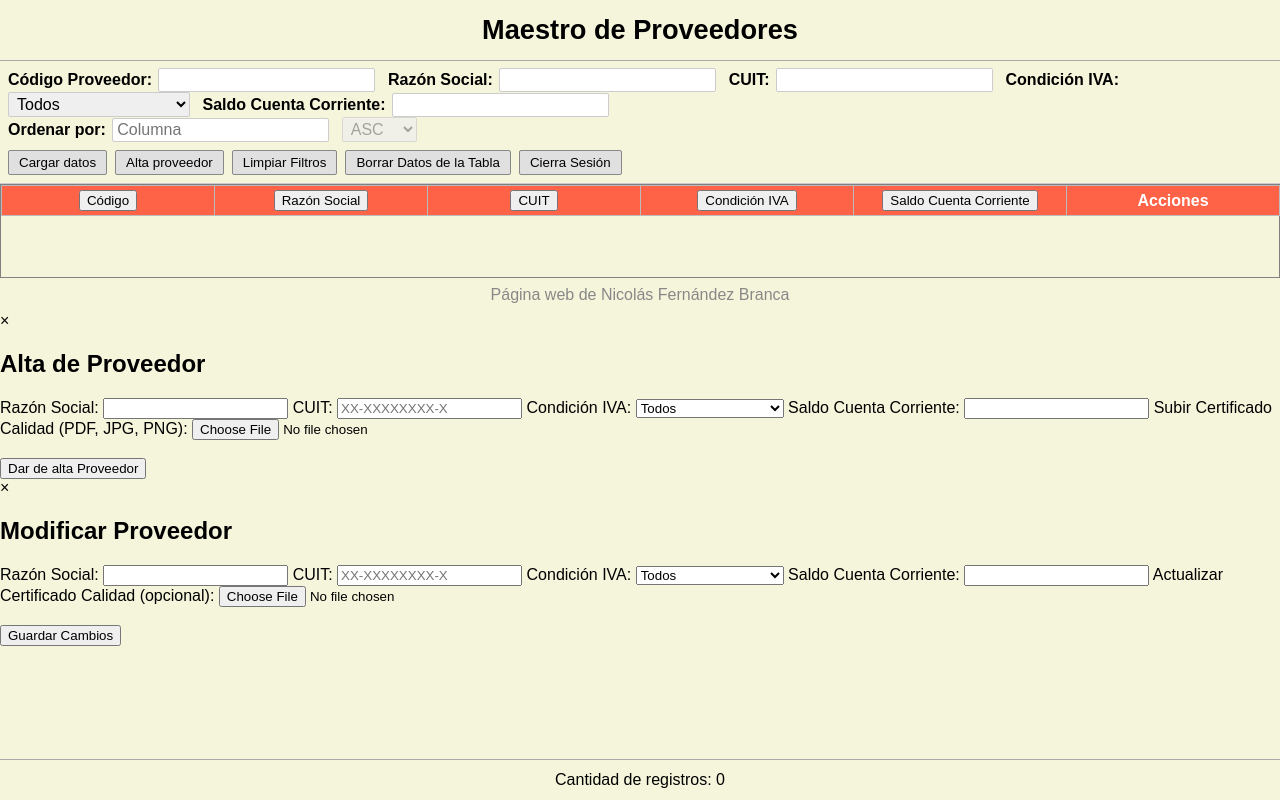
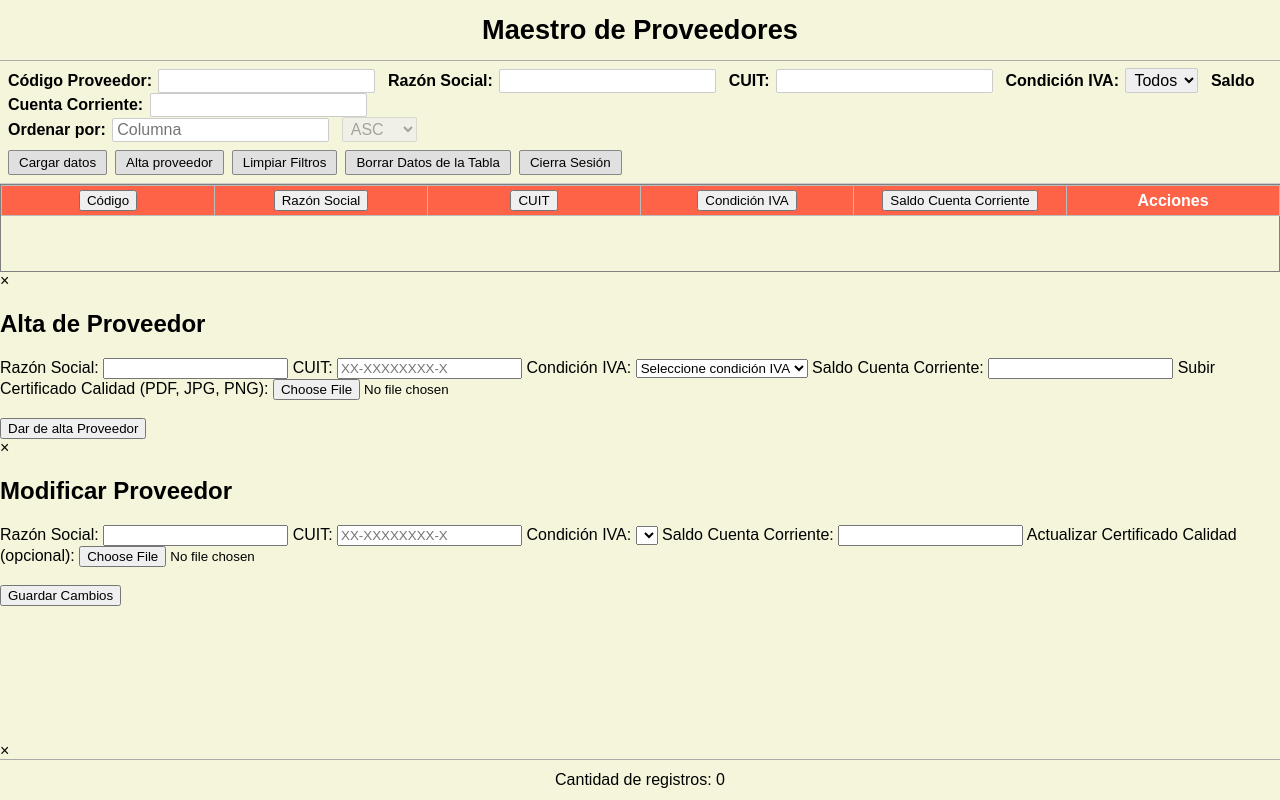
Before and after one commit to NicolasBranca/ProgramacionEnAmbienteDeRedes, a PHP site: page /Php/sesion/app_modulo1/index.php in a window 1280 px wide. Run offline with PHP 8.4, Linux system fonts and the light colour scheme; a user stored in the database is signed in; data comes from the database, SQL or seed files in the repository; lists and menus that the app fills with data are empty.

Commit message:
ajustes css

```diff
--- a/Php/sesion/app_modulo1/index.php
+++ b/Php/sesion/app_modulo1/index.php
@@ -34,9 +34,9 @@ header h1 {
 main {
     display: flex;
     flex-direction: column;
-    height: calc(100vh - 60px); /* Solo resta el header */
+    height: calc(100vh - 60px - 40px); /* Resta header y footer */
     padding-top: 60px;
-    /* Quitar padding-bottom para que el contenido llegue hasta el footer */
+    /* Elimina cualquier padding-bottom */
     min-height: 0;
 }
 .filtros-container {
@@ -81,6 +81,7 @@ main {
     background: #f5f5dc;
     display: flex;
     flex-direction: column;
+    height: 100%;
 }
 #tablaProveedores {
     width: 100%;
@@ -108,6 +109,9 @@ main {
     min-height: 0;
     overflow-y: auto;
     width: 100%;
+    /* Elimina cualquier margin o padding extra */
+    margin: 0;
+    padding: 0;
 }
 #tablaProveedores thead, #tablaProveedores tfoot {
     display: table;
@@ -202,9 +206,6 @@ footer {
                 <!-- La tabla inicia vacía -->
             </tbody>
         </table>
-        <div style="flex:0 0 auto; text-align:center; color:#888; font-size:1em; padding:8px 0;">
-            Página web de Nicolás Fernández Branca
-        </div>
     </div>
 
     <!-- Modal Alta Proveedor -->
@@ -440,57 +441,53 @@ $(document).ready(function () {
             if (confirm('¿Estás seguro de que deseas eliminar este proveedor?')) {
                 $.ajax({
                     url: 'eliminar_proveedor.php',
-                    method: 'POST',
-                    data: { CodProveedor: CodProveedor },
-                    success: function (response) {
-                        const res = JSON.parse(response);
                         if (res.status === 'success') {
                             $('tr[data-id="' + CodProveedor + '"]').remove();
                             alert(res.message);
                         } else {
                             alert('Error: ' + res.message);
-                        }
-                    },
+                        }) {
+                    },s = JSON.parse(response);
                     error: function () {
-                        alert('Error al conectar con el servidor.');
-                    }
+                        alert('Error al conectar con el servidor.');   $('tr[data-id="' + CodProveedor + '"]').remove();
+                    }      alert(res.message);
                 });
             }
-        });
-    }
-
-    $('.close').on('click', function () {
-        $('#modalModificar').fadeOut();
-    });
+        });   }
+    } },
+       error: function () {
+    $('.close').on('click', function () {             alert('Error al conectar con el servidor.');
+        $('#modalModificar').fadeOut();               }
+    });                });
 
     $('#modificarProveedorForm').on('submit', function (event) {
         event.preventDefault();
         const formData = new FormData(this);
 
-        $.ajax({
+        $.ajax({deOut();
             url: 'modificar_proveedor.php',
             method: 'POST',
-            data: formData,
+            data: formData,rProveedorForm').on('submit', function (event) {
             contentType: false,
-            processData: false,
+            processData: false,w FormData(this);
             success: function (response) {
                 alert('Proveedor modificado exitosamente');
-                $('#modalModificar').hide();
+                $('#modalModificar').hide();veedor.php',
             },
             error: function () {
                 alert('Error al modificar el proveedor.');
-            }
-        });
-    });
-
-    $('#altaDato').on('click', function () {
-        $('#modalAlta').show();
-    });
+            }ocessData: false,
+        });esponse) {
+    });;
+   $('#modalModificar').hide();
+    $('#altaDato').on('click', function () { },
+        $('#modalAlta').show();     error: function () {
+    });                alert('Error al modificar el proveedor.');
 
     $('.close').on('click', function () {
         $('#modalAlta').hide();
     });
-
+) {
     $('#altaProveedorForm').on('submit', function (event) {
         event.preventDefault();
         const formData = new FormData(this);
@@ -498,20 +495,23 @@ $(document).ready(function () {
         $.ajax({
             url: 'alta_proveedor.php',
             method: 'POST',
-            data: formData,
+            data: formData,eedorForm').on('submit', function (event) {
             contentType: false,
-            processData: false,
+            processData: false,w FormData(this);
             success: function (response) {
                 alert('Proveedor dado de alta exitosamente');
-                $('#altaProveedorForm')[0].reset();
+                $('#altaProveedorForm')[0].reset();r.php',
                 $('#modalAlta').hide();
             },
             error: function () {
                 alert('Error al dar de alta el proveedor');
-            }
-        });
+            }ccess: function (response) {
+        }); dado de alta exitosamente');
     });
-});
+});   $('#modalAlta').hide();
+</script> },
+</body>     error: function () {
+</html>});
 </script>
 </body>
 </html>
```
